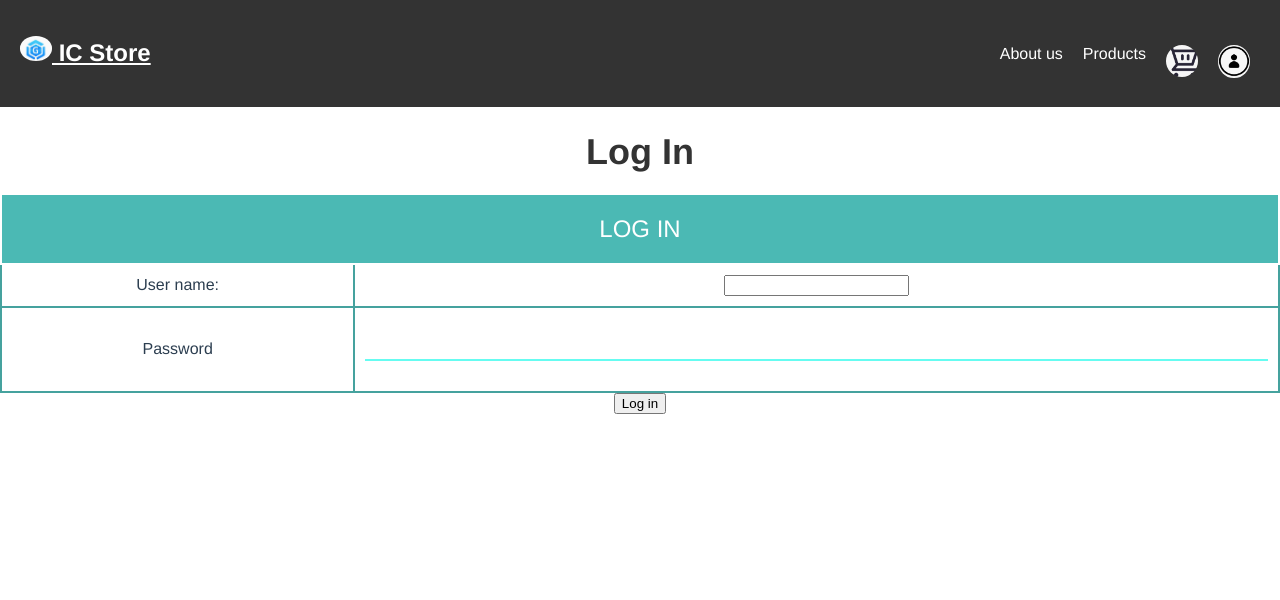
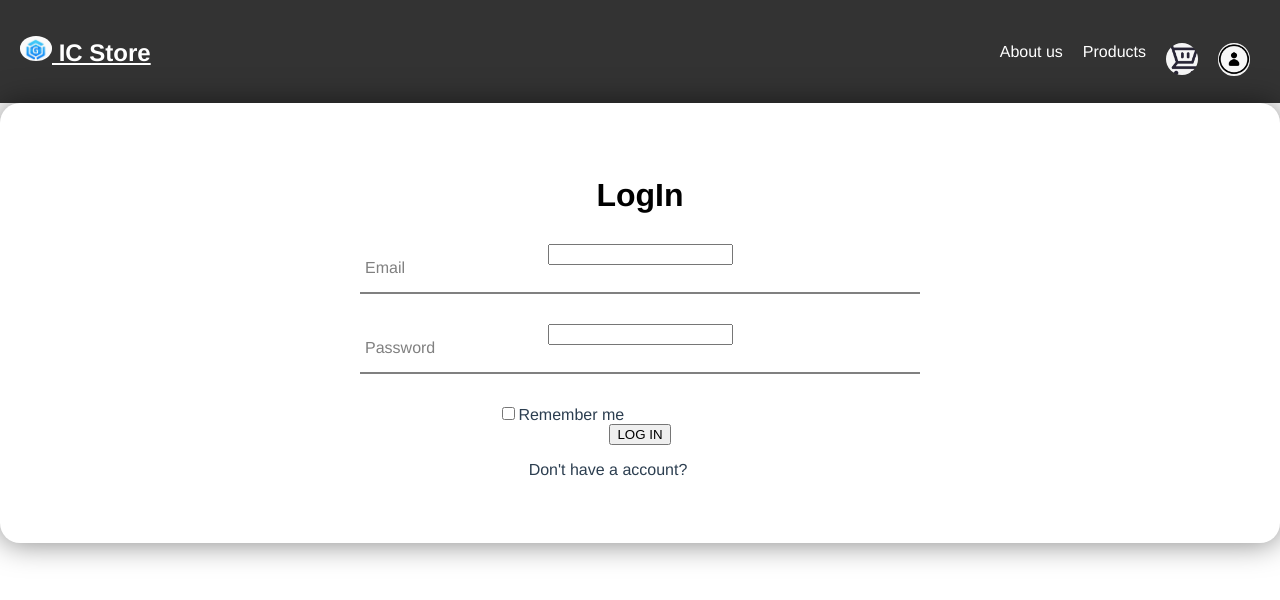
Before and after one commit to UnknownIsaac/Practica-Final, a Vue app in the folder shop/: page /Log in a window 1280 px wide. Shown: the top 600 px of the page. Built offline with nearby package versions, Linux system fonts and the light colour scheme.

Commit message:
login register

```diff
--- a/shop/src/views/Cart.vue
+++ b/shop/src/views/Cart.vue
@@ -36,78 +36,4 @@ export default {
 <!-- CSS -->
 <style>
 
-  .cart {
-    margin: 0 auto;
-    max-width: 1200px;
-    padding: 20px;
-    background-color: #f4f4f4;
-  }
-
-  h1 {
-    font-size: 36px;
-    font-weight: bold;
-    text-align: center;
-    margin-bottom: 20px;
-    color: #333;
-  }
-
-  .cart-items {
-    display: grid;
-    grid-template-columns: repeat(auto-fit, minmax(300px, 1fr));
-    grid-gap: 20px;
-  }
-
-  .cart-item {
-    display: flex;
-    flex-direction: column;
-    background-color: #fff;
-    border-radius: 10px;
-    box-shadow: 0px 0px 10px rgba(0, 0, 0, 0.2);
-    overflow: hidden;
-  }
-
-  .cart-item img {
-    max-width: 100%;
-    height: auto;
-  }
-
-  .item-details {
-    padding: 10px;
-    text-align: center;
-    flex-grow: 1;
-  }
-
-  .item-details h2 {
-    font-size: 24px;
-    font-weight: bold;
-    margin-top: 10px;
-    margin-bottom: 5px;
-    color: #333;
-  }
-
-  .item-details p {
-    font-size: 18px;
-    margin-bottom: 10px;
-    color: #666;
-  }
-
-  .item-quantity {
-    display: flex;
-    justify-content: center;
-    align-items: center;
-    margin-bottom: 10px;
-  }
-
-  .item-quantity button {
-    border: none;
-    background-color: #6d90b6;
-    color: #fff;
-    font-size: 18px;
-    padding: 10px;
-    margin: 0 5px;
-    border-radius: 5px;
-    cursor: pointer;
-    transition: all 0.3s ease;
-  }
-
 </style>
--- a/shop/src/views/Log.vue
+++ b/shop/src/views/Log.vue
@@ -1,95 +1,96 @@
 <template>
-    <div class="acc">
-        <h1>Log In</h1>
+
+        <div class="wrapper">
+         <div class="form-box">
+          <h2>LogIn</h2>
+          <form action="#">
+
+            <div class="input-box">
+
+                <input type="email" required>
+                <label>Email</label>
 
 
-        <table border="1rem" align="center">
-            <th colspan="2">Log In</th>
-            <tr>
-                <td>User name: </td>
-                <td><input id="UserName"></td>
-            </tr>
-            <tr>
-                <td>Password</td>
-                <td><input type="Password"></td>
-            </tr>
-        </table>
-        <button>Log in</button>
 
-    </div>
+            </div>
+
+            <div class="input-box">
+              <input type="password" required>
+              <label >Password</label>
+            </div>
+            <div class="remember-forgot">
+              <label><input type="checkbox">Remember me</label>
+              <a href="">Forgot Your Password</a>
+            </div>
+            <button type="submit" class="btn">LOG IN</button>
+            <div class="login-register">
+              <p>Don't have a account? <a href="" class="register-link">Register</a></p>
+            </div>
+          </form>
+
+        </div>
+   </div>
+
 </template>
 
+
 <script>
+
 export default {
     name: 'Log',
 };
 methods: {
 
 }
+
 </script>
+
 <!-- CSS -->
 <style>
- .log {
-  background-color: #f2f2f2;
-  border: 1px solid #ccc;
-  padding: 20px;
-  font-family: Arial, sans-serif;
-  color: #333;
+.wrapper{
+
+  position: relative;
+
+  width: 100%;
+  height: 440px;
+  background-color: transparent;
+  border: 2px solid rgba(blue);
+  border-radius: 20px;
+  backdrop-filter: blur(20px);
+  box-shadow: 0 0 30px rgba(0,0,0,.5);
+  display: flex;
+  justify-content: center;
+  align-items: center;
+}
+.wrapper .form-box{
+  width: 50%;
+  padding: 40px;
+}
+.form-box h2{
+  font-size: 2em;
+  color: black;
+  position: relative;
   text-align: center;
-  margin-top: 50px;
-  width: 400px;
-  margin-left: auto;
-  margin-right: auto;
+  align-items: center;
 }
-
-.log h1 {
-  font-size: 32px;
-  margin-top: 0;
+.input-box{
+  position: relative;
+  width: 100%;
+  height: 50px;
+  border-bottom: 2px solid grey;
+  margin: 30px 0
 }
-
-.log p {
-  font-size: 20px;
-}
-
-.log table {
-  border-collapse: collapse;
-  margin-top: 30px;
-  margin-bottom: 30px;
-}
-
-.log td {
-  padding: 10px;
-}
-
-.log td:first-child {
-  text-align: right;
-  font-weight: bold;
-}
-
-.log input[type="UserName"], .log input[type="Password"] {
-  border: none;
-  border-radius: 3px;
-  padding: 10px;
-  width: 200px;
-  font-size: 16px;
-  margin-left: 10px;
+.input-box label{
+  position: absolute;
+  top: 50%;
+  left: 5px;
+  transform: translateY(-50%);
+  font-size: 1ems;
+  color: grey;
+  font-weight: 500;
+  pointer-events: none;
 }
 
 
 
-.log button {
-  border: none;
-  border-radius: 3px;
-  padding: 10px 20px;
-  background-color: #2b9cff;
-  color: #fff;
-  font-size: 16px;
-  margin-top: 20px;
-  cursor: pointer;
-}
-
-.log button:hover {
-  background-color: #0077cc;
-}
-
 </style>
--- a/shop/src/views/Register.vue
+++ b/shop/src/views/Register.vue
@@ -41,80 +41,6 @@ function SignUp(){
 
 <!-- CSS -->
 <style>
-.log {
-  background-color: #1f2833;
-  border-radius: 15px;
-  box-shadow: 0 5px 10px rgba(0, 0, 0, 0.5);
-  color: #fff;
-  font-family: 'Roboto', sans-serif;
-  margin: 0 auto;
-  max-width: 500px;
-  padding: 50px;
-}
-
-h1 {
-  color: #02867d;
-  font-size: 36px;
-  margin-bottom: 30px;
-}
-
-p {
-  font-size: 20px;
-  margin-bottom: 40px;
-}
-
-table {
-  border-collapse: collapse;
-  margin: 0 auto;
-  width: 100%;
-}
-
-th {
-  background-color: #4bb9b4;
-  border: 2px solid #fff;
-  color: #fff;
-  font-size: 24px;
-  font-weight: 400;
-  padding: 20px;
-  text-align: center;
-  text-transform: uppercase;
-}
-
-td {
-  border: 2px solid #45a29e;
-  padding: 10px;
-}
-
-input[type="text"],
-input[type="password"] {
-  background-color: transparent;
-  border: none;
-  border-bottom: 2px solid #66fcf1;
-  color: #fff;
-  font-size: 18px;
-  margin-bottom: 20px;
-  outline: none;
-  padding: 10px;
-  transition: border-bottom 0.3s ease;
-  width: 100%;
-}
 
 
-button[type="log in"] {
-  background-color: #45a29e;
-  border: none;
-  border-radius: 50px;
-  color: #fff;
-  cursor: pointer;
-  font-size: 20px;
-  margin-top: 20px;
-  outline: none;
-  padding: 10px 30px;
-  transition: background-color 0.3s ease;
-}
-
-button[type="submit"]:hover {
-  background-color: #66fcf1;
-}
-
 </style>
```
